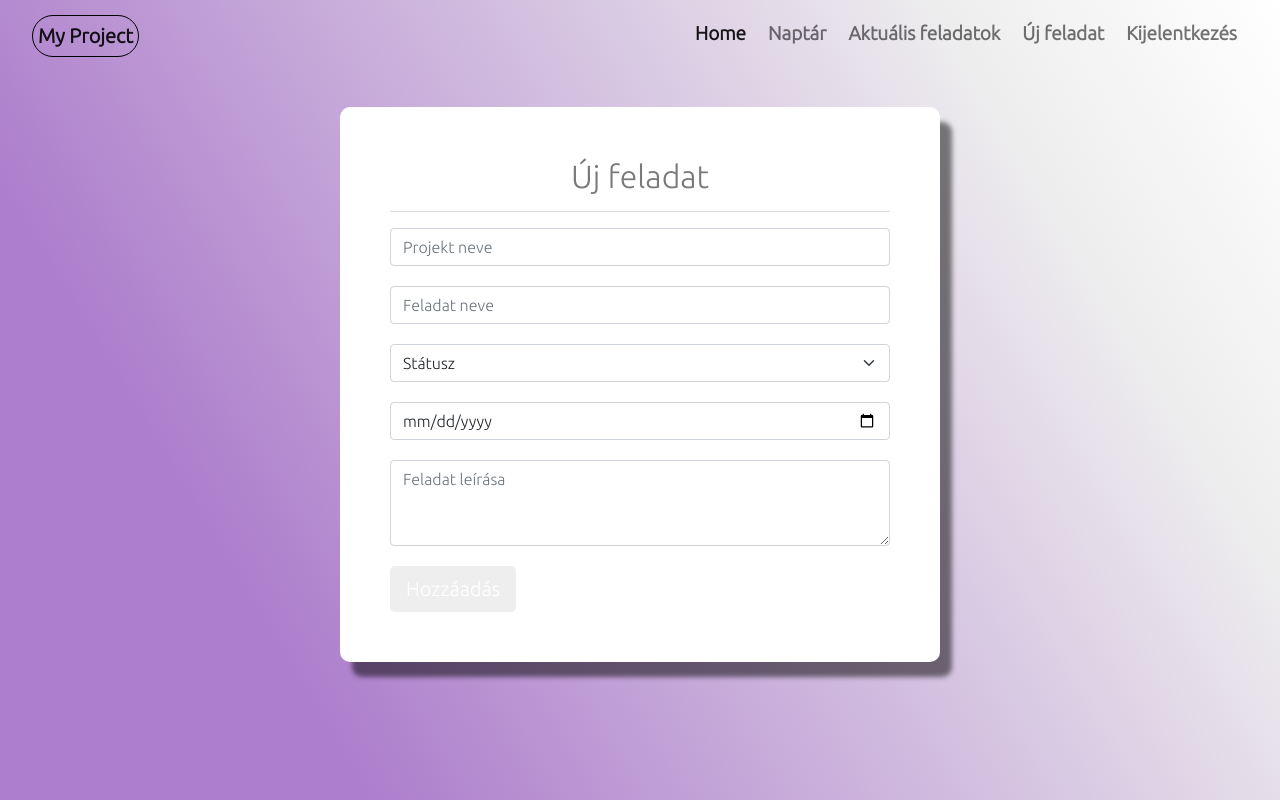
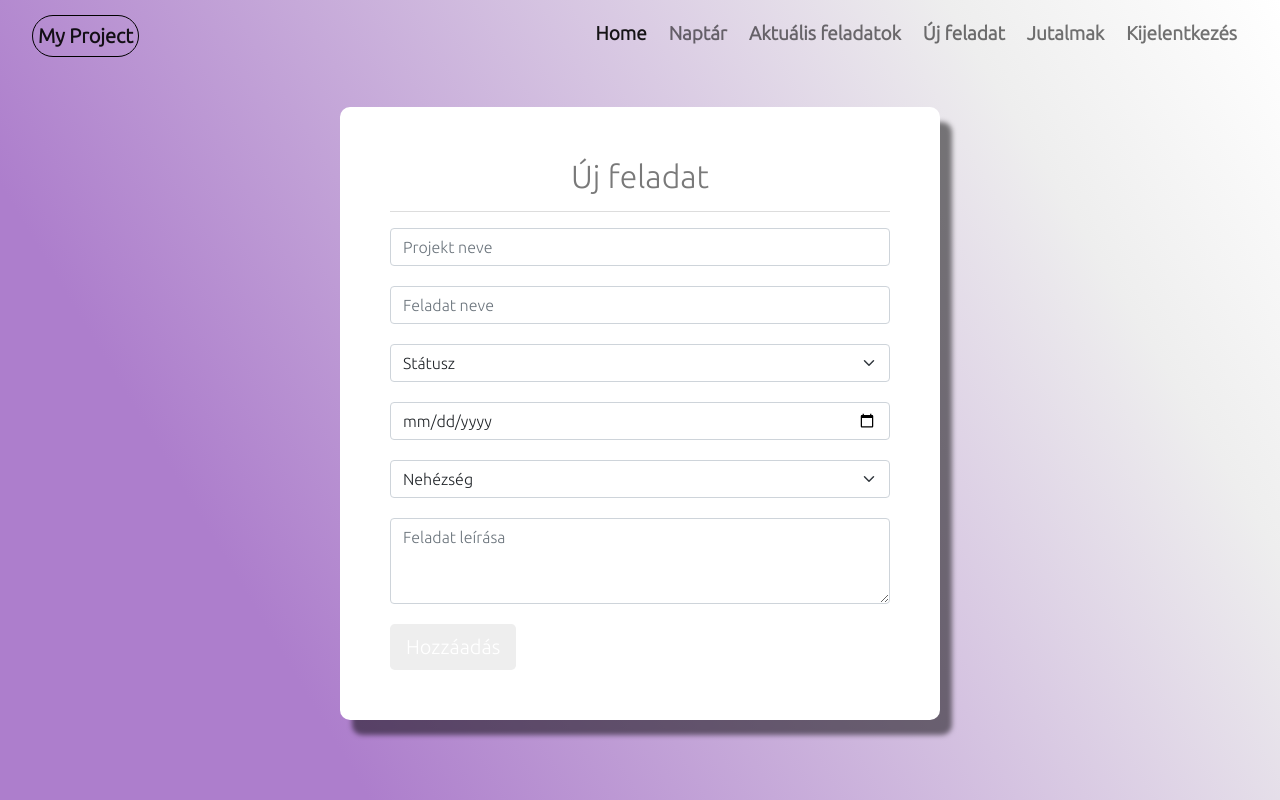
Before and after one commit to rkekesi22/My-Project, a Flask app: page /newtask in a window 1280 px wide. Run offline with Flask 2, Linux system fonts and the light colour scheme; a user stored in the database is signed in.

Commit message:
Feladatok nehézségeinek jelzése piros,sárga,zöld színekkel.

```diff
--- a/website/models.py
+++ b/website/models.py
@@ -34,15 +34,17 @@ class Tasks(db.Model):
     task_name = db.Column(db.String(60))
     status = db.Column(db.Boolean, default=False)
     task_time = db.Column(db.String(60))
+    difficulty = db.Column(db.String(60))
     description = db.Column(db.String(250))
     user_id = db.Column(db.Integer, db.ForeignKey('user.id'))
 
-    def __init__(self, project_id, task_name, status, task_time, description,user_id):
+    def __init__(self, project_id, task_name, status, task_time, difficulty, description,user_id):
         self.project_id = project_id
         self.task_name = task_name
         self.status = status
         self.task_time = task_time
         self.description = description
+        self.difficulty = difficulty
         self.user_id = user_id
 
     def __repr__(self):
--- a/website/templates/base.html
+++ b/website/templates/base.html
@@ -49,6 +49,9 @@
                     <a class="nav-link" id="newtask" href="/newtask">Új feladat</a>
                   </li>
                   <li class="nav-item">
+                    <a class="nav-link" id="jutalmak" href="/jutalmak">Jutalmak</a>
+                  </li>
+                  <li class="nav-item">
                     <a class="nav-link" id="logout" href="/logout" >Kijelentkezés</a>
                   </li>
                 {%else%}
--- a/website/templates/newtask.html
+++ b/website/templates/newtask.html
@@ -31,6 +31,14 @@
             <input type="date" class="form-control" id="taskTime" name="taskTime" placeholder="Dátum" required>
         </div>
         <div class="form-group">
+            <select class="form-select" id="difficulty" name="difficulty">
+                <option selected disabled>Nehézség</option>
+                <option value="low">Könnyű</option>
+                <option value="medium">Közepes</option>
+                <option value="high">Nehéz</option>
+              </select>
+        </div>
+        <div class="form-group">
                 <!-- <label for="exampleFormControlTextarea1" class="form-label">Example textarea</label> -->
                 <textarea class="form-control" id="description" name="description" rows="3" placeholder="Feladat leírása"></textarea>
         </div>
--- a/website/views.py
+++ b/website/views.py
@@ -81,7 +81,7 @@ def new_task():
         status = bool(int(request.form['status']))
         print(request.form['status'])
 
-        new_task = Tasks(project_id,data.get('taskName'),status,data.get('taskTime'),data.get('description'),current_user.id)
+        new_task = Tasks(project_id,data.get('taskName'),status,data.get('taskTime'),data.get('difficulty'),data.get('description'),current_user.id)
         db.session.add(new_task)
         db.session.commit()
 
```
Also changed, not shown: website/templates/currenttasks.html (+17 -0 lines), website/database.db.
